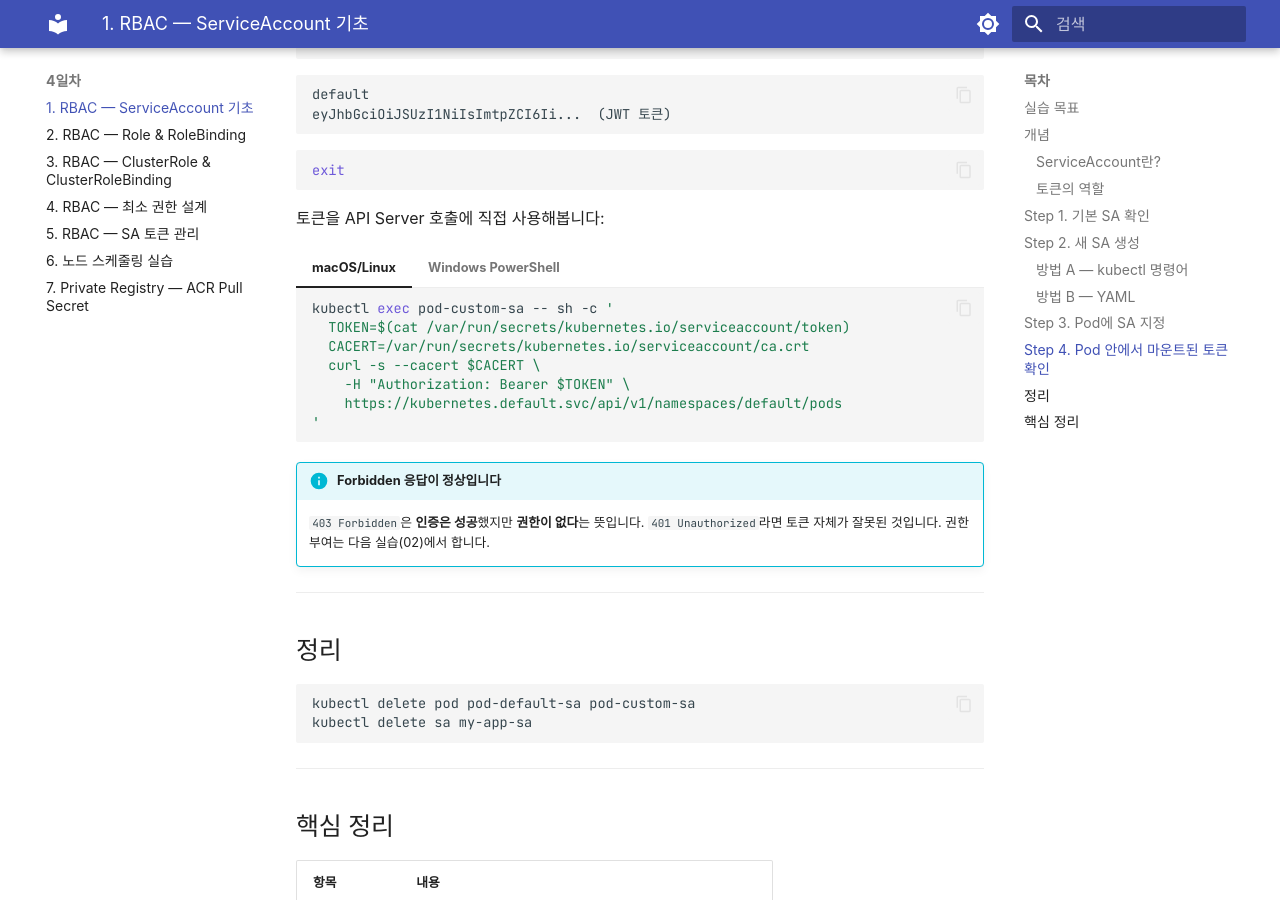
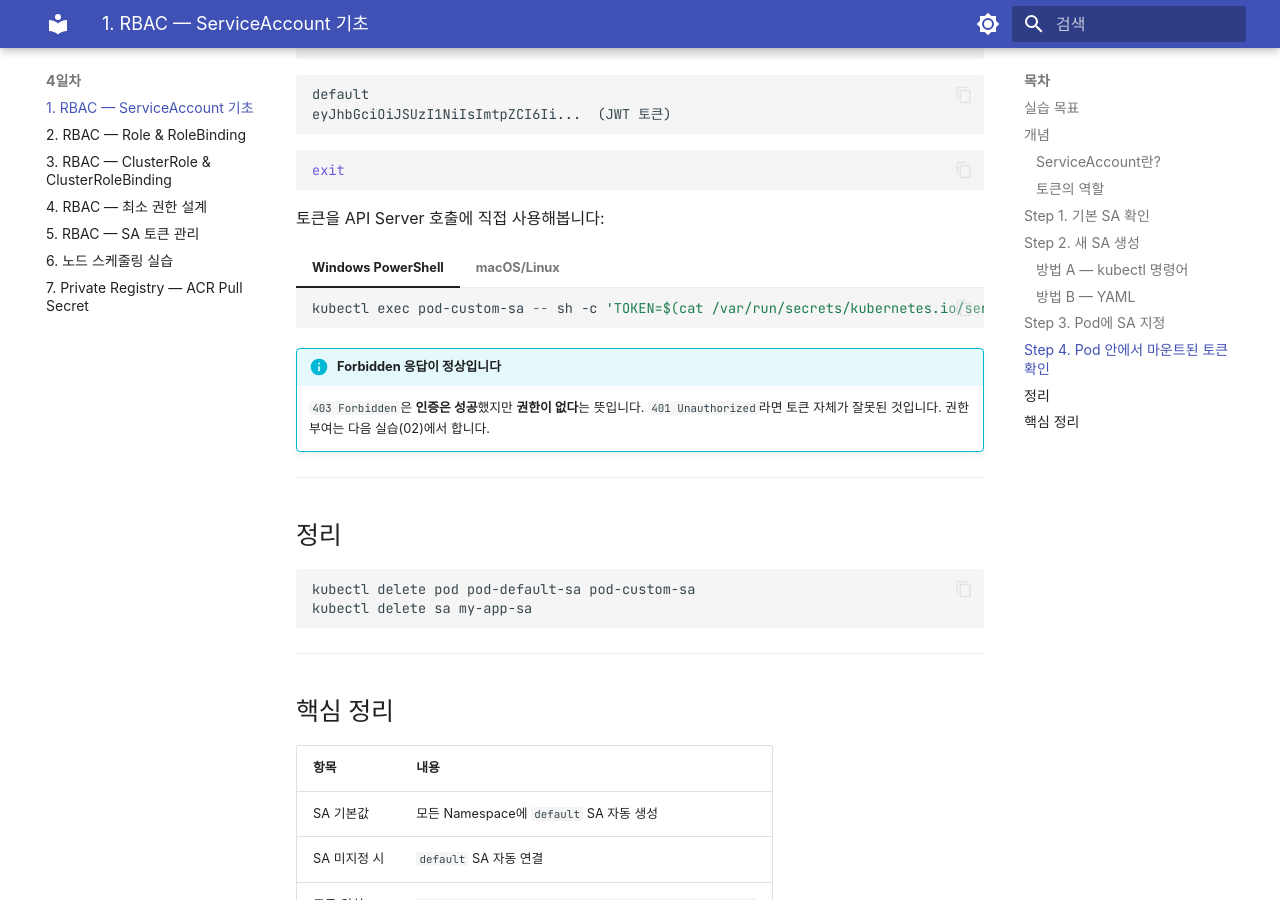
Before and after one commit to skilleat-labs/k8s-for-4days, an MkDocs documentation site: the page built from docs/day4/rbac-01-serviceaccount.md, in a window 1280 px wide and 900 px high, scrolled down 3648 px. Built offline with MkDocs 1.6.1 and Material for MkDocs 9.7.7, drawn with Linux system fonts in a browser that asks for light colours; some web fonts are replaced; some of the changed text lies outside the part shown.

Commit message:
Fix tab order in rbac-01: PowerShell first in Step 3 and Step 4
Co-Authored-By: Claude Sonnet 4.6 <noreply@anthropic.com>

````diff
--- a/docs/day4/rbac-01-serviceaccount.md
+++ b/docs/day4/rbac-01-serviceaccount.md
@@ -139,15 +139,15 @@ kubectl apply -f pod-custom-sa.yaml
 kubectl get pods
 ```
 
+=== "Windows PowerShell"
+    ```powershell
+    kubectl describe pod pod-default-sa | Select-String "Service Account"
+    kubectl describe pod pod-custom-sa  | Select-String "Service Account"
+    ```
 === "macOS/Linux"
     ```bash
     kubectl describe pod pod-default-sa | grep "Service Account"
     kubectl describe pod pod-custom-sa  | grep "Service Account"
-    ```
-=== "Windows PowerShell"
-    ```powershell
-    kubectl describe pod pod-default-sa | Select-String "Service Account"
-    kubectl describe pod pod-custom-sa  | Select-String "Service Account"
     ```
 
 출력:
@@ -198,6 +198,10 @@ exit
 
 토큰을 API Server 호출에 직접 사용해봅니다:
 
+=== "Windows PowerShell"
+    ```powershell
+    kubectl exec pod-custom-sa -- sh -c 'TOKEN=$(cat /var/run/secrets/kubernetes.io/serviceaccount/token); CACERT=/var/run/secrets/kubernetes.io/serviceaccount/ca.crt; curl -s --cacert $CACERT -H "Authorization: Bearer $TOKEN" https://kubernetes.default.svc/api/v1/namespaces/default/pods'
+    ```
 === "macOS/Linux"
     ```bash
     kubectl exec pod-custom-sa -- sh -c '
@@ -207,10 +211,6 @@ exit
         -H "Authorization: Bearer $TOKEN" \
         https://kubernetes.default.svc/api/v1/namespaces/default/pods
     '
-    ```
-=== "Windows PowerShell"
-    ```powershell
-    kubectl exec pod-custom-sa -- sh -c 'TOKEN=$(cat /var/run/secrets/kubernetes.io/serviceaccount/token); CACERT=/var/run/secrets/kubernetes.io/serviceaccount/ca.crt; curl -s --cacert $CACERT -H "Authorization: Bearer $TOKEN" https://kubernetes.default.svc/api/v1/namespaces/default/pods'
     ```
 
 !!! info "Forbidden 응답이 정상입니다"
````
